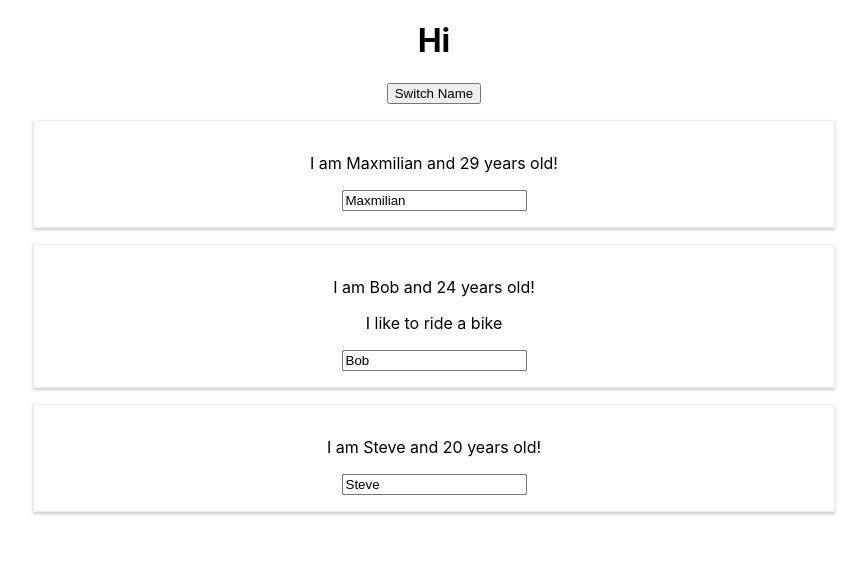
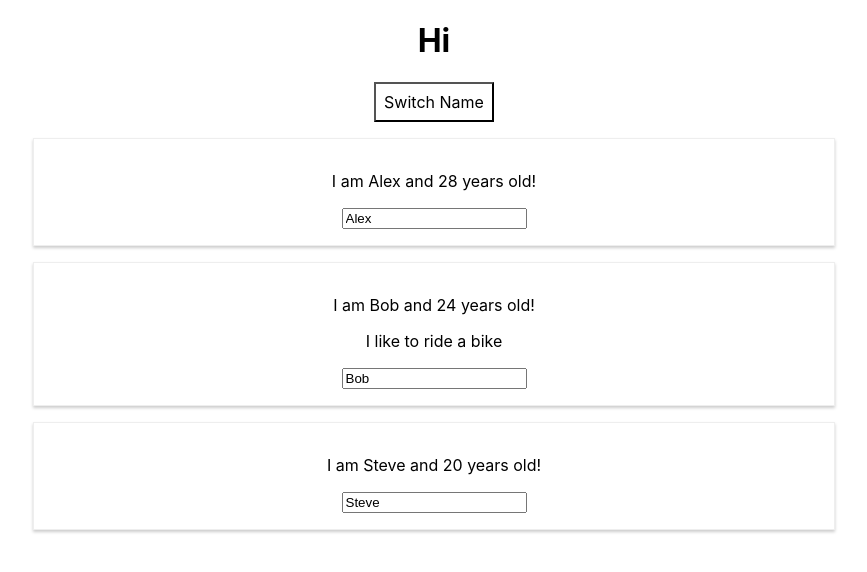
Before and after one commit to jungcom/firstReactApp, a React (Create React App) app: page / in a window 1280 px wide. Both pictures are taken after a click on the button "Switch Name". Shown: the top 572 px of the page, without its empty margins (206-1073 px from the left). Built offline with nearby package versions, Linux system fonts and the light colour scheme.

Commit message:
conditionals

```diff
--- a/src/App.js
+++ b/src/App.js
@@ -5,12 +5,15 @@
 
 class App extends Component {
   //state is a given attribute for Component classes. we use this because when the state is changed, the render() call gets called
+
   state = {
     persons: [
       {name : 'Alex', age: 28},
       {name : 'Bob', age: 24},
       {name : 'Steve', age: 20}
-    ]
+    ],
+    otherstate : 'some other value',
+    showPersons : false
   }
 
   switchNameHandler = (newName) => {
@@ -33,11 +36,27 @@
     })
   }
 
+  togglepersonHandler = () =>{
+    const show = this.state.showPersons;
+    this.setState({showPersons : !show});
+  }
+
   render() {
+    const style= {
+      backgroundColor:'white',
+      font : 'inherit',
+      border: '1x solid blue',
+      padding: '8px',
+      cursor: 'pointer'
+    };
+
     return (
       <div className="App">
         <h1>Hi</h1>
-        <button onClick={() => this.switchNameHandler("Maxmilian")}>Switch Name</button>
+        <button style={style} onClick={this.togglepersonHandler}>Switch Name</button>
+        {
+          this.state.showPersons ?
+            <div>
               <Person
                 name={this.state.persons[0].name}
                 age={this.state.persons[0].age}
@@ -49,6 +68,8 @@
               <Person
                 name={this.state.persons[2].name}
                 age={this.state.persons[2].age}/>
+            </div> : null
+        }
       </div>
     );
     //return React.createElement('div', {className: 'App'}, React.createElement('h1', null, 'Does this work?'));
```
Lines whose indentation alone changed are shown as unchanged.
